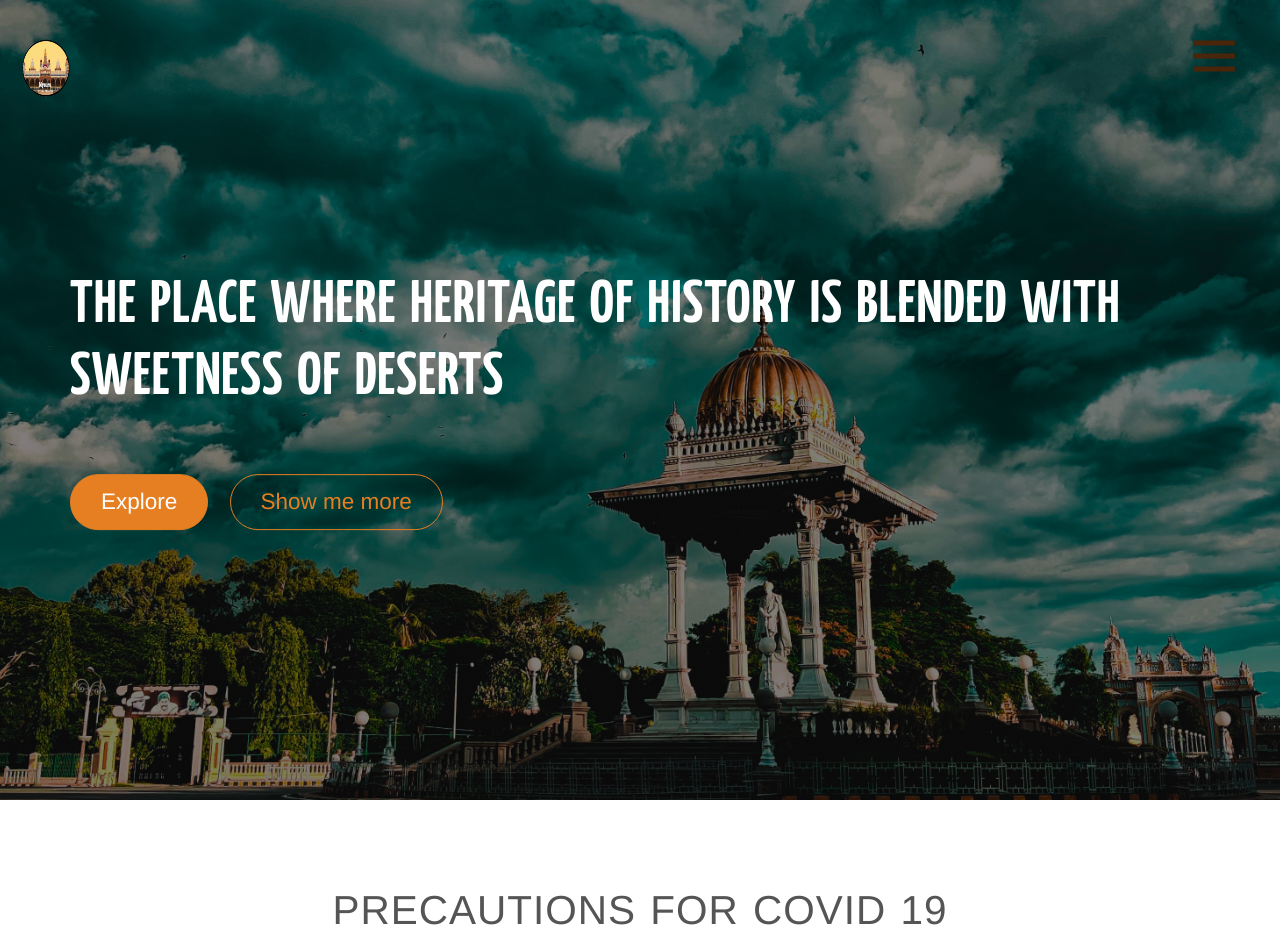
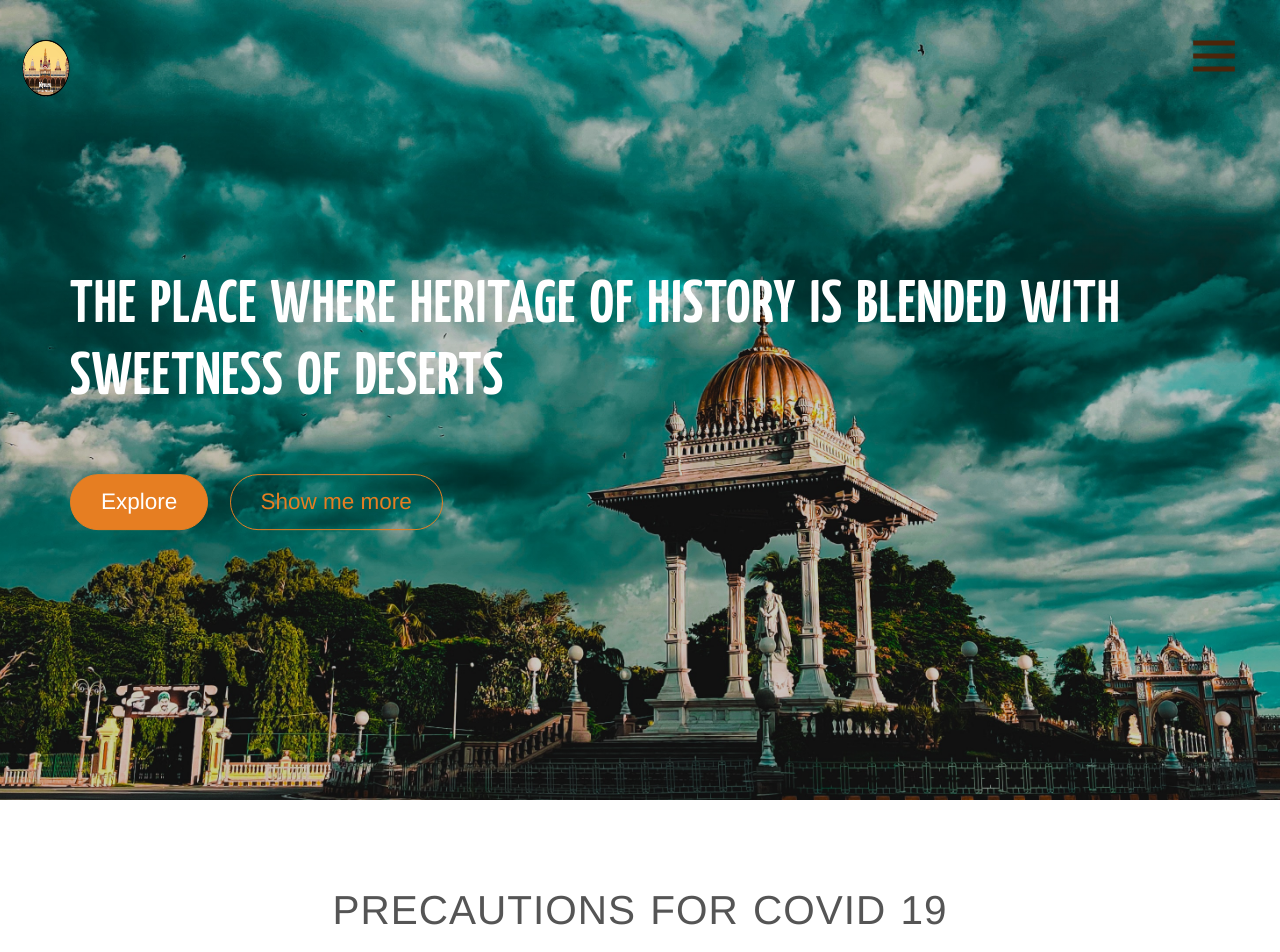
Before and after one commit to Vaibhav-84/DSC_WOW_Mysuru_Tourism, a Django app: page / in a window 1280 px wide. Shown: the top 952 px of the page. Run offline with Django 3.2, Linux system fonts and the light colour scheme; some libraries are stand-ins or nearby versions; some web fonts are replaced.

Commit message:
adjusted header

```diff
--- a/Tourism/static/resources/css/style.css
+++ b/Tourism/static/resources/css/style.css
@@ -198,7 +198,7 @@ input[type=submit]:active {
 /*-------------------------------------*/
 
 header {
-  background-image: linear-gradient(rgba(0, 0, 0, 0.5),rgba(0, 0, 0, 0.5)), url(hero.jpg);
+  background-image: linear-gradient(rgba(0, 0, 0, 0.2),rgba(0, 0, 0, 0.2)), url(hero.jpg);
   background-size: cover;
   background-position: center;
   height: 100vh;
```
